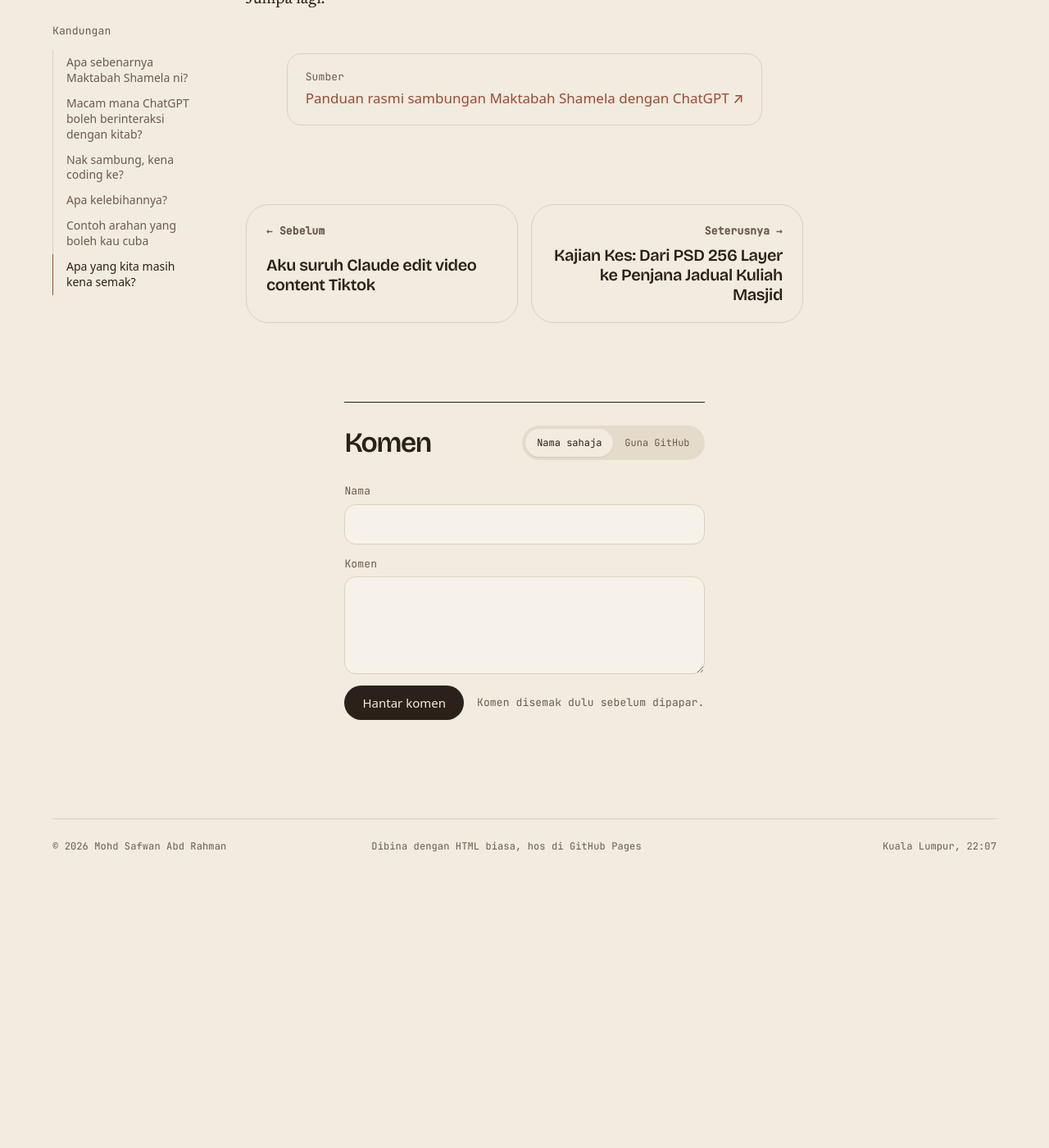
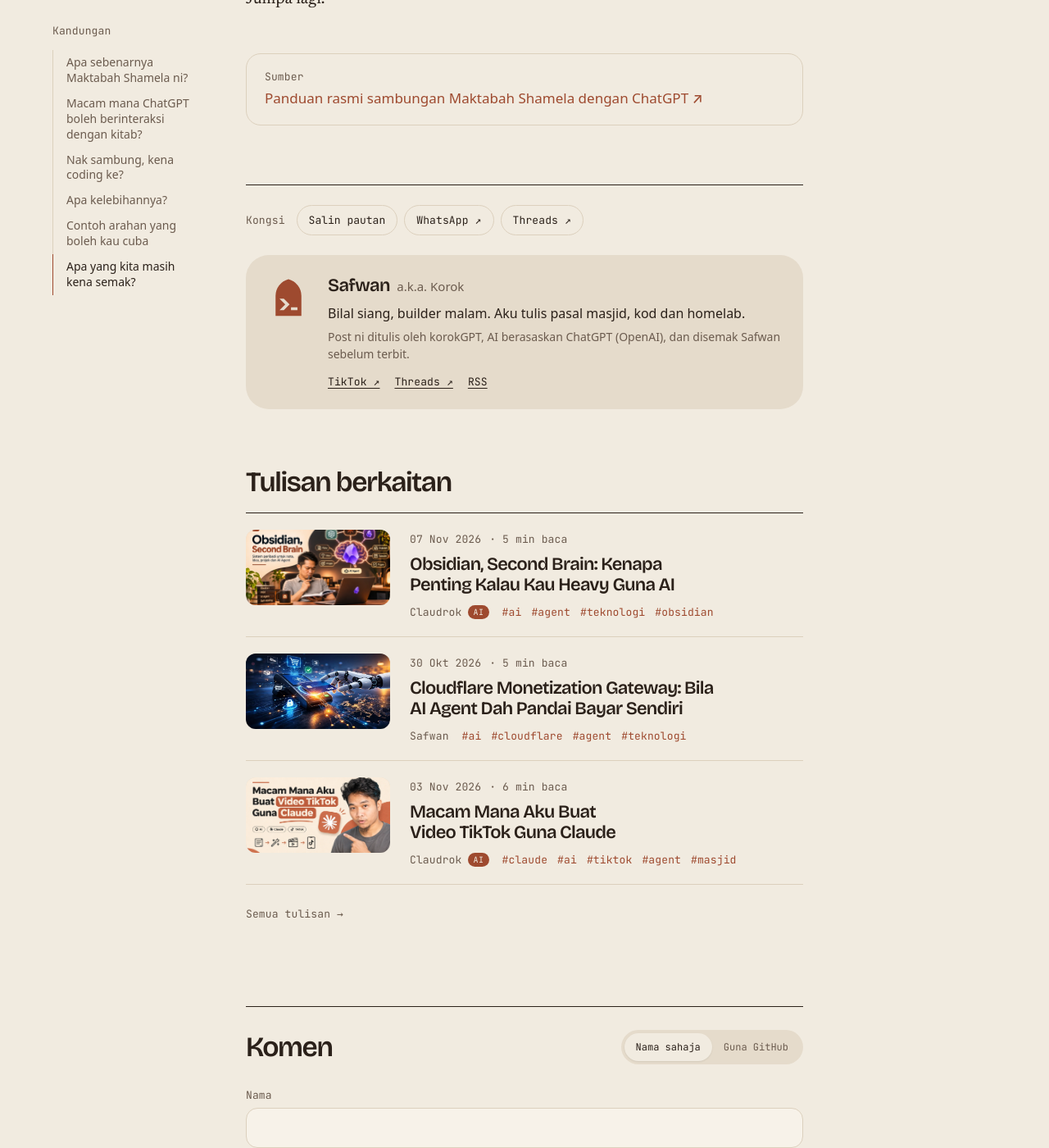
Before and after one commit to Kengkorok/Kengkorok.github.io, a Jekyll site: the page built from _posts/2026-11-01-chatgpt-maktabah-shamela-cari-kitab-dengan-bantuan-ai.html, in a window 1280 px wide and 1400 px high, scrolled down 5310 px. Shown: the whole window at 82% size. Built offline with Jekyll 4.4.1, drawn with Linux system fonts in a browser that asks for light colours; some web fonts are replaced; before the commit the page ends 6391 px from its top, so only the background shows below that; some of the changed text lies outside the part shown.

Commit message:
feat(blog): penutup post, zoom gambar dan kemasan
- Hujung post: butang kongsi (salin pautan, WhatsApp, Threads), kotak
  penulis dan tiga tulisan berkaitan ikut tag sepunya, ganti kad
  sebelum/seterusnya.
- Gambar dalam isi boleh diklik untuk dibesarkan (<dialog>).
- Komen: papar "Belum ada komen" bila senarai kosong.
- Blok bermargin auto dalam grid post kini selebar lajur teks
  (bahagian komen mengecut ikut isi sebelum ni).
- Newsreader diminta pada opsz 14 sahaja: 272 KB jadi 120 KB.
- Nav blog di telefon guna logo korokk; footer sebut Jekyll.

Co-Authored-By: Claude <noreply@anthropic.com>

```diff
--- a/_includes/head.html
+++ b/_includes/head.html
@@ -44,6 +44,6 @@
 {% feed_meta %}
 <link rel="preconnect" href="https://fonts.googleapis.com">
 <link rel="preconnect" href="https://fonts.gstatic.com" crossorigin>
-<link href="https://fonts.googleapis.com/css2?family=Bricolage+Grotesque:opsz,wght@12..96,400..700&family=Host+Grotesk:wght@400;500&family=JetBrains+Mono:wght@400;500&family=Newsreader:ital,opsz,wght@0,6..72,400..600;1,6..72,400..600&display=swap" rel="stylesheet">
+<link href="https://fonts.googleapis.com/css2?family=Bricolage+Grotesque:opsz,wght@12..96,400..700&family=Host+Grotesk:wght@400;500&family=JetBrains+Mono:wght@400;500&family=Newsreader:ital,opsz,wght@0,14,400..600;1,14,400..600&display=swap" rel="stylesheet">
 <link rel="stylesheet" href="{{ '/styles.css?v=5' | relative_url }}">
-<link rel="stylesheet" href="{{ '/blog.css?v=8' | relative_url }}">
+<link rel="stylesheet" href="{{ '/blog.css?v=9' | relative_url }}">
--- a/_layouts/base.html
+++ b/_layouts/base.html
@@ -6,7 +6,7 @@
 <body>
   <header class="nav nav--blog wrap">
     <div>
-      <a class="nav__name" href="{{ '/' | relative_url }}">Mohd Safwan Abd Rahman</a>
+      <a class="nav__name" href="{{ '/' | relative_url }}"><span>Mohd Safwan Abd Rahman</span></a>
       <p class="nav__tag mono muted">a.k.a. Korok · Bilal siang, builder malam</p>
     </div>
     <nav class="nav__links mono" aria-label="Utama">
@@ -23,11 +23,11 @@
 
   <footer class="footer wrap mono">
     <span>© {{ site.time | date: "%Y" }} Mohd Safwan Abd Rahman</span>
-    <span>Dibina dengan HTML biasa, hos di GitHub Pages</span>
+    <span>Dibina dengan Jekyll, hos di GitHub Pages</span>
     <span>Kuala Lumpur, <time id="kl-time">--:--</time></span>
   </footer>
 
   <script src="{{ '/main.js?v=2' | relative_url }}" defer></script>
-  <script src="{{ '/blog.js?v=3' | relative_url }}" defer blocking="render"></script>
+  <script src="{{ '/blog.js?v=4' | relative_url }}" defer blocking="render"></script>
 </body>
 </html>
--- a/_layouts/post.html
+++ b/_layouts/post.html
@@ -57,14 +57,57 @@ layout: base
   </aside>
   {%- endif %}
 
-  <nav class="post__pager" aria-label="Post lain">
-    {%- if page.previous %}
-    <a class="post__pager-prev" href="{{ page.previous.url | relative_url }}"><span class="mono muted">← Sebelum</span>{{ page.previous.title }}</a>
-    {%- endif %}
-    {%- if page.next %}
-    <a class="post__pager-next" href="{{ page.next.url | relative_url }}"><span class="mono muted">Seterusnya →</span>{{ page.next.title }}</a>
-    {%- endif %}
-  </nav>
+  {%- assign pautan = page.url | absolute_url -%}
+  {%- assign kongsi = page.title | append: ' ' | append: pautan | url_encode | replace: '+', '%20' -%}
+  <footer class="post__tutup">
+    <div class="post__kongsi mono">
+      <span class="muted">Kongsi</span>
+      <button type="button" class="post__salin" data-url="{{ pautan }}">Salin pautan</button>
+      <a href="https://wa.me/?text={{ kongsi }}" target="_blank" rel="noopener">WhatsApp ↗</a>
+      <a href="https://www.threads.com/intent/post?text={{ kongsi }}" target="_blank" rel="noopener">Threads ↗</a>
+    </div>
+    <div class="post__penulis">
+      <img src="{{ '/brand/svg/korokk-simbol-warna.svg' | relative_url }}" alt="" width="56" height="56" loading="lazy" decoding="async">
+      <div>
+        <p class="post__penulis-nama">Safwan <span class="muted">a.k.a. Korok</span></p>
+        <p class="post__penulis-bio">Bilal siang, builder malam. Aku tulis pasal masjid, kod dan homelab.</p>
+        {%- if penulis.ai %}
+        <p class="post__penulis-nota muted">Post ni ditulis oleh {{ penulis.nama }}, AI berasaskan {{ penulis.model }}, dan disemak Safwan sebelum terbit.</p>
+        {%- endif %}
+        <p class="post__penulis-pautan mono">
+          <a href="https://www.tiktok.com/@kengkorokk" rel="noopener">TikTok ↗</a>
+          <a href="https://www.threads.com/@msafwanrahman" rel="noopener">Threads ↗</a>
+          <a href="{{ '/feed.xml' | relative_url }}">RSS</a>
+        </p>
+      </div>
+    </div>
+  </footer>
+
+  {%- comment -%} Tulisan berkaitan: paling banyak tag sepunya dulu, kemudian yang terbaru.
+     Kunci "900 tolak tag sepunya | 1000 campur kedudukan" supaya susunan teks sama dengan susunan nombor. {%- endcomment -%}
+  {%- assign kunci = "" -%}
+  {%- for p in site.posts -%}
+    {%- if p.url == page.url %}{% continue %}{% endif -%}
+    {%- assign sama = 0 -%}
+    {%- for t in p.tags %}{% if page.tags contains t %}{% assign sama = sama | plus: 1 %}{% endif %}{% endfor -%}
+    {%- assign kedudukan = forloop.index0 | plus: 1000 -%}
+    {%- assign k = 900 | minus: sama | append: "|" | append: kedudukan -%}
+    {%- assign kunci = kunci | append: k | append: "," -%}
+  {%- endfor -%}
+  {%- assign susun = kunci | split: "," | sort -%}
+  {%- if susun.size > 0 %}
+  <section class="post__lain" aria-labelledby="lain-tajuk">
+    <h2 class="post__lain-tajuk" id="lain-tajuk">Tulisan berkaitan</h2>
+    <ol class="post-list">
+      {%- for k in susun limit: 3 %}
+      {%- assign kedudukan = k | split: "|" | last | minus: 1000 %}
+      {%- assign lain = site.posts[kedudukan] %}
+      {% include post-row.html post=lain %}
+      {%- endfor %}
+    </ol>
+    <a class="post__semua mono" href="{{ '/blog/' | relative_url }}">Semua tulisan →</a>
+  </section>
+  {%- endif %}
 
   {%- unless page.komen == false %}
   {% include komen.html %}
--- a/blog.css
+++ b/blog.css
@@ -75,6 +75,8 @@
   padding-top: 32px;
 }
 .post > * { grid-column: 2; min-width: 0; }
+/* Blok bermargin auto dalam grid mengecut ikut isi kalau lebar tak dinyatakan */
+.prose, .post__sumber, .post__tutup, .komen { width: 100%; }
 .post__head { grid-column: 2 / -1; max-width: 900px; }
 .post__back { display: inline-block; text-decoration: none; padding: 6px 0; color: var(--muted); transition: color .2s ease, transform .2s ease; }
 .post__back:hover { color: var(--ink); transform: translateX(-4px); }
@@ -174,16 +176,59 @@
 .prose th { font-weight: 500; border-bottom-color: var(--ink); }
 .prose .table-scroll { overflow-x: auto; }
 
-/* Post sebelum / seterusnya */
-.post__pager { display: grid; grid-template-columns: 1fr 1fr; gap: 16px; max-width: var(--measure); margin: 96px auto 0; }
-.post__pager:empty { display: none; }
-.post__pager a {
-  display: grid; gap: 8px; padding: 22px 24px; border: 1px solid var(--line); border-radius: var(--radius-l);
-  font: 600 20px/1.2 var(--display); letter-spacing: -.02em; text-decoration: none;
-  transition: border-color .2s ease, transform .2s ease;
+/* Gambar dalam isi yang boleh dibesarkan (kelas diletak blog.js) */
+.prose img.boleh-zum { cursor: zoom-in; }
+.zum {
+  width: 100vw; height: 100dvh; max-width: none; max-height: none; margin: 0; padding: 16px; border: 0;
+  background: transparent; cursor: zoom-out; place-items: center;
 }
-.post__pager a:hover { border-color: var(--ink); transform: translateY(-2px); }
-.post__pager-next { grid-column: 2; text-align: right; }
+.zum[open] { display: grid; }
+.zum::backdrop { background: rgb(43 33 26 / .9); }
+.zum img { max-width: 100%; max-height: calc(100dvh - 32px); object-fit: contain; border-radius: 8px; }
+.zum__tutup {
+  position: fixed; top: 16px; right: 16px; padding: 8px 14px; border: 0; border-radius: 999px;
+  background: var(--bg); color: var(--ink); font-size: 13px; cursor: pointer;
+}
+html:has(.zum[open]) { overflow: hidden; }
+
+/* ---------- Penutup post: kongsi, penulis, tulisan berkaitan ---------- */
+.post__tutup { display: grid; gap: 24px; max-width: var(--measure); margin: 72px auto 0; padding-top: 24px; border-top: 1px solid var(--ink); }
+.post__kongsi { display: flex; flex-wrap: wrap; align-items: center; gap: 8px; }
+.post__kongsi > span { margin-right: 6px; }
+.post__kongsi a, .post__kongsi button {
+  padding: 8px 14px; border: 1px solid var(--line); border-radius: 999px; background: transparent; color: var(--ink);
+  font: inherit; text-decoration: none; cursor: pointer; transition: border-color .2s ease, color .2s ease;
+}
+.post__kongsi a:hover, .post__kongsi button:hover { border-color: var(--ink); }
+.post__kongsi .is-ok { border-color: var(--accent); color: var(--accent); }
+.post__penulis {
+  display: grid; grid-template-columns: 56px minmax(0, 1fr); gap: 20px; align-items: start;
+  padding: 24px; border-radius: var(--radius-l); background: var(--card);
+}
+.post__penulis img { width: 56px; height: 56px; }
+.post__penulis-nama { font: 600 22px/1.2 var(--display); letter-spacing: -.03em; }
+.post__penulis-nama span { font: 400 15px/1.2 var(--sans); letter-spacing: 0; margin-left: 4px; }
+.post__penulis-bio { margin-top: 8px; font-size: 16px; line-height: 1.5; }
+.post__penulis-nota { margin-top: 6px; font-size: 14px; line-height: 1.5; }
+.post__penulis-pautan { display: flex; flex-wrap: wrap; gap: 6px 18px; margin-top: 14px; }
+.post__penulis-pautan a { text-underline-offset: 3px; }
+.post__penulis-pautan a:hover { color: var(--accent); }
+
+/* Baris yang sama macam /blog/, versi padat: gambar di kiri, tiada ringkasan */
+.post__lain { margin-top: 72px; }
+.post__lain-tajuk { margin-bottom: 20px; font: 600 34px/1 var(--display); letter-spacing: -.04em; }
+.post__lain .post-row__desc { display: none; }
+.post__lain .post-row__title { font-size: 22px; line-height: 1.16; }
+@media (min-width: 721px) {
+  .post__lain .post-row__link { grid-template-columns: 176px minmax(0, 1fr); column-gap: 24px; padding: 20px 0; }
+  .post__lain .post-row__thumb { grid-column: 1; grid-row: 1 / 3; }
+  .post__lain .post-row__date { grid-column: 2; grid-row: 1; display: flex; gap: 0 10px; padding-top: 2px; }
+  .post__lain .post-row__date > * + *::before { content: "· "; }
+  .post__lain .post-row__body { grid-column: 2; grid-row: 2; margin-top: 8px; }
+  .post__lain .post-row--teks .post-row__date, .post__lain .post-row--teks .post-row__body { grid-column: 1 / -1; }
+}
+.post__semua { display: inline-block; margin-top: 20px; padding: 6px 0; color: var(--muted); text-decoration: none; transition: color .2s ease, transform .2s ease; }
+.post__semua:hover { color: var(--ink); transform: translateX(4px); }
 
 /* ---------- Komen ---------- */
 .komen { max-width: var(--measure); margin: 96px auto 0; padding-top: 28px; border-top: 1px solid var(--ink); }
@@ -199,6 +244,7 @@
 .komen__note { margin-bottom: 16px; }
 
 .komen__list:not(:empty) { margin-bottom: 32px; }
+.komen__kosong { padding-bottom: 18px; border-bottom: 1px solid var(--line); }
 .komen__item { padding: 18px 0; border-bottom: 1px solid var(--line); }
 .komen__item:first-child { padding-top: 0; }
 .komen__who { display: flex; align-items: baseline; gap: 10px; }
@@ -246,8 +292,17 @@
   .prose blockquote { font-size: 19px; padding-left: 18px; }
   .prose > figure, .prose > p > img:only-child, .prose > img { width: 100%; margin-left: 0; transform: none; }
   .prose pre { margin-inline: calc(-1 * var(--gutter)); border-radius: 0; font-size: 13px; }
-  .post__pager { grid-template-columns: 1fr; margin-top: 64px; }
-  .post__pager-next { grid-column: 1; text-align: left; }
+  .post__tutup, .post__lain { margin-top: 56px; }
+  .post__kongsi > span { flex-basis: 100%; }
+  .post__penulis { grid-template-columns: 44px minmax(0, 1fr); gap: 14px; padding: 20px; }
+  .post__penulis img { width: 44px; height: 44px; }
+  .post__lain-tajuk { font-size: 28px; margin-bottom: 16px; }
+  .post__lain .post-row__title { font-size: 19px; }
+  /* Nav blog: logo korokk ganti nama penuh + tagline (nama kekal untuk pembaca skrin) */
+  .nav--blog { align-items: center; }
+  .nav--blog .nav__name { display: block; width: 100px; height: 30px; background: url("brand/svg/korokk-mendatar-ink.svg") left center / contain no-repeat; }
+  .nav--blog .nav__name span { position: absolute; width: 1px; height: 1px; overflow: hidden; clip: rect(0 0 0 0); white-space: nowrap; }
+  .nav--blog .nav__tag { display: none; }
   .komen { margin-top: 64px; }
   .komen__title { font-size: 28px; }
 }
--- a/blog.js
+++ b/blog.js
@@ -147,6 +147,66 @@ if (prose) {
   }
 }
 
+// Gambar dalam isi: klik untuk besarkan, hanya kalau skrin memang boleh tunjuk lebih besar dari dalam isi
+if (prose && typeof HTMLDialogElement === 'function') {
+  const gambar = [...prose.querySelectorAll('img')].filter((g) => !g.closest('a'));
+  if (gambar.length) {
+    const dlg = document.createElement('dialog');
+    dlg.className = 'zum';
+    dlg.setAttribute('aria-label', 'Gambar dibesarkan');
+    const tutup = document.createElement('button');
+    tutup.type = 'button';
+    tutup.className = 'zum__tutup mono';
+    tutup.textContent = 'Tutup ✕';
+    const besar = new Image();
+    dlg.append(tutup, besar);
+    document.body.append(dlg);
+    dlg.addEventListener('click', () => dlg.close());
+
+    const lebihBesar = (g) => {
+      if (!g.naturalWidth) return false;
+      const muat = Math.min(g.naturalWidth, innerWidth - 32, ((innerHeight - 32) * g.naturalWidth) / g.naturalHeight);
+      return muat > g.clientWidth * 1.15;
+    };
+    const buka = (g) => {
+      if (!lebihBesar(g)) return;
+      besar.src = g.currentSrc || g.src;
+      besar.alt = g.alt;
+      dlg.showModal();
+    };
+    gambar.forEach((g) => {
+      const sedia = () => {
+        if (!lebihBesar(g)) return;
+        g.classList.add('boleh-zum');
+        g.tabIndex = 0;
+        g.setAttribute('role', 'button');
+        g.setAttribute('aria-label', `Besarkan gambar${g.alt ? `: ${g.alt}` : ''}`);
+      };
+      if (g.complete) sedia(); else g.addEventListener('load', sedia, { once: true });
+      g.addEventListener('click', () => buka(g));
+      g.addEventListener('keydown', (e) => {
+        if (e.key === 'Enter' || e.key === ' ') { e.preventDefault(); buka(g); }
+      });
+    });
+  }
+}
+
+// Kongsi: salin pautan post
+const salin = document.querySelector('.post__salin');
+if (salin) {
+  const asal = salin.textContent;
+  salin.addEventListener('click', async () => {
+    try {
+      await navigator.clipboard.writeText(salin.dataset.url);
+      salin.textContent = 'Dah salin ✓';
+      salin.classList.add('is-ok');
+      setTimeout(() => { salin.textContent = asal; salin.classList.remove('is-ok'); }, 2000);
+    } catch {
+      window.prompt('Salin pautan ni:', salin.dataset.url);
+    }
+  });
+}
+
 // Komen: dua tab ("Nama sahaja" melalui Worker, "Guna GitHub" melalui giscus)
 const komen = document.getElementById('komen');
 if (komen) {
@@ -207,6 +267,13 @@ if (komen) {
     };
 
     const show = (items) => {
+      if (!items.length) {
+        const li = document.createElement('li');
+        li.className = 'komen__kosong mono muted';
+        li.textContent = 'Belum ada komen. Jadi yang pertama.';
+        listEl.replaceChildren(li);
+        return;
+      }
       listEl.replaceChildren(...items.map((k) => {
         const li = document.createElement('li');
         li.className = 'komen__item';
@@ -228,8 +295,8 @@ if (komen) {
     };
 
     fetch(`${api}/komen?post=${encodeURIComponent(post)}`)
-      .then((r) => (r.ok ? r.json() : []))
-      .then(show)
+      .then((r) => (r.ok ? r.json() : null))
+      .then((items) => { if (Array.isArray(items)) show(items); })
       .catch(() => {});
 
     form.addEventListener('submit', async (e) => {
```
